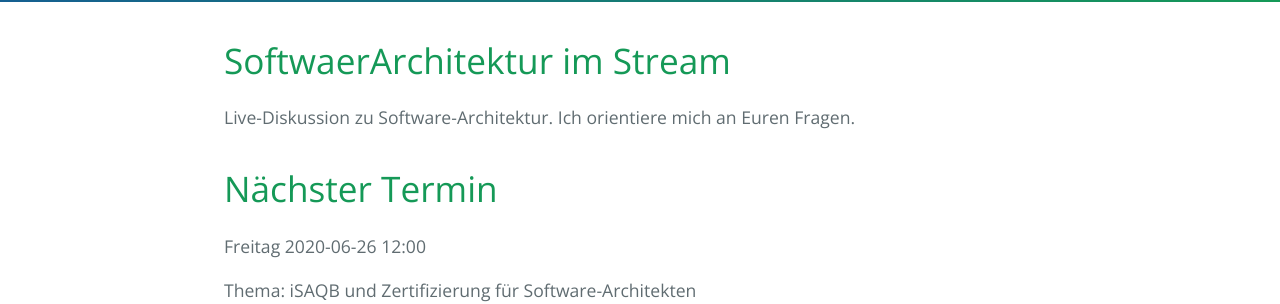
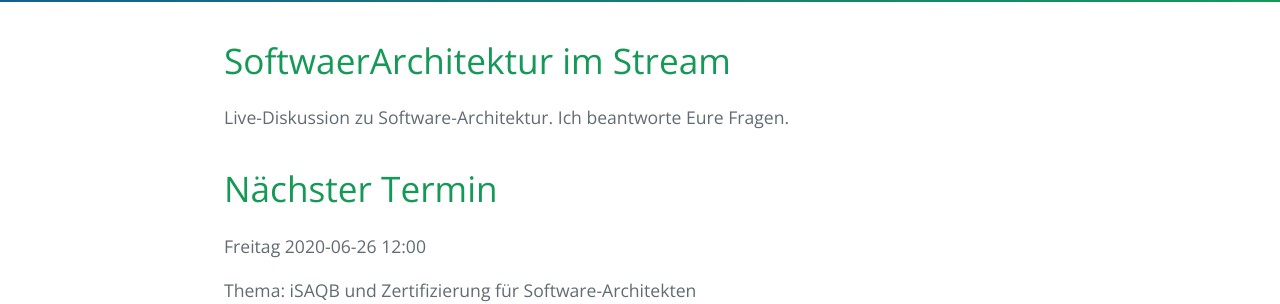
Before and after one commit to ewolff/ewolff.com, a Jekyll site: the page built from softwarearchitektur-im-stream.md, in a window 1280 px wide. Shown: the part 315-619 px from the top of the page. Built offline with Jekyll 4.4.1, drawn with Linux system fonts in a browser that asks for light colours; our own code applies the rules of GitHub Pages for plain Markdown files.

Commit message:
Fix Formulierung

```diff
--- a/softwarearchitektur-im-stream.md
+++ b/softwarearchitektur-im-stream.md
@@ -4,7 +4,7 @@
 
 # SoftwaerArchitektur im Stream
 
-Live-Diskussion zu Software-Architektur. Ich orientiere mich an Euren
+Live-Diskussion zu Software-Architektur. Ich beantworte Eure
 Fragen.
 
 # Nächster Termin
```
